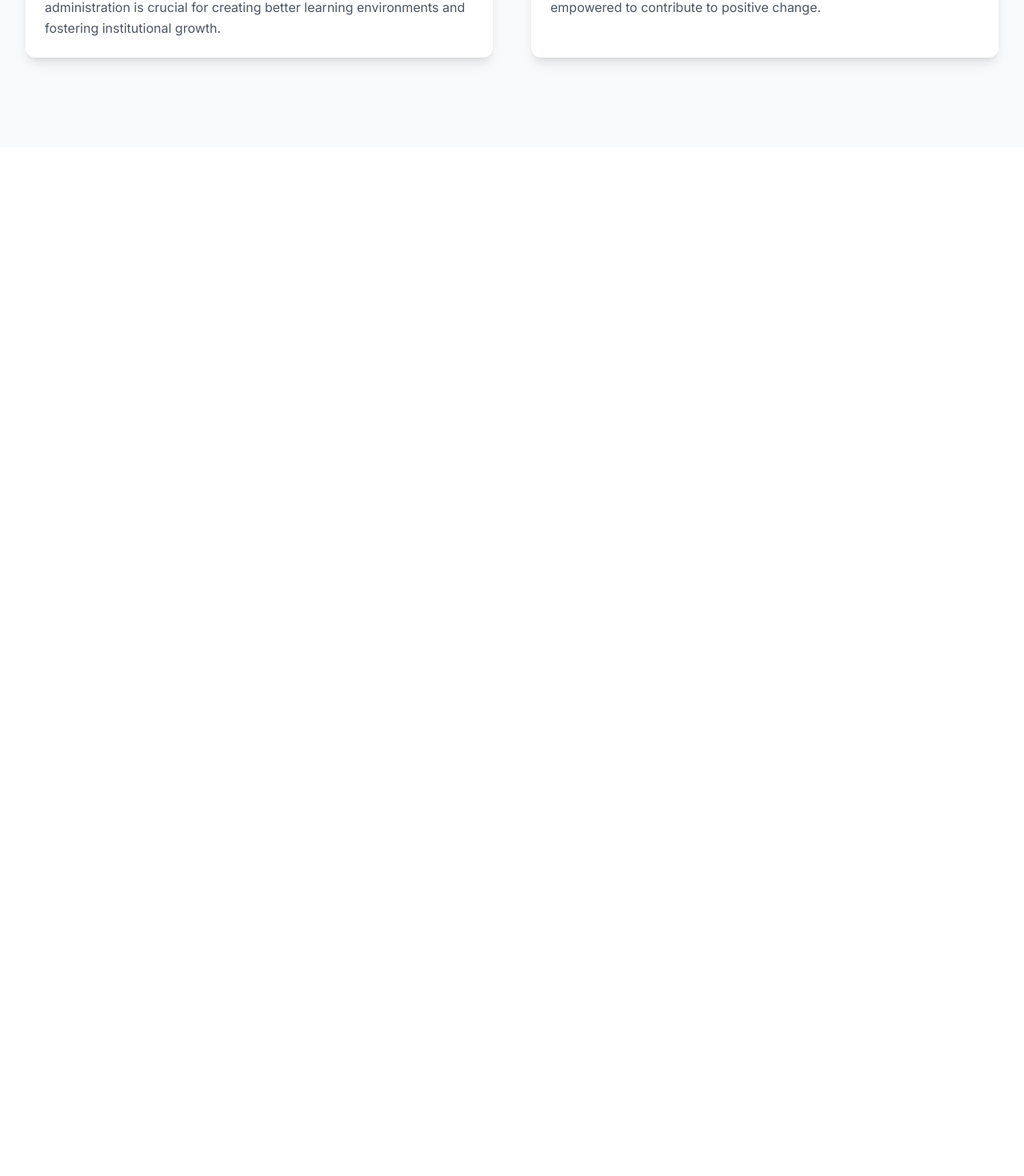
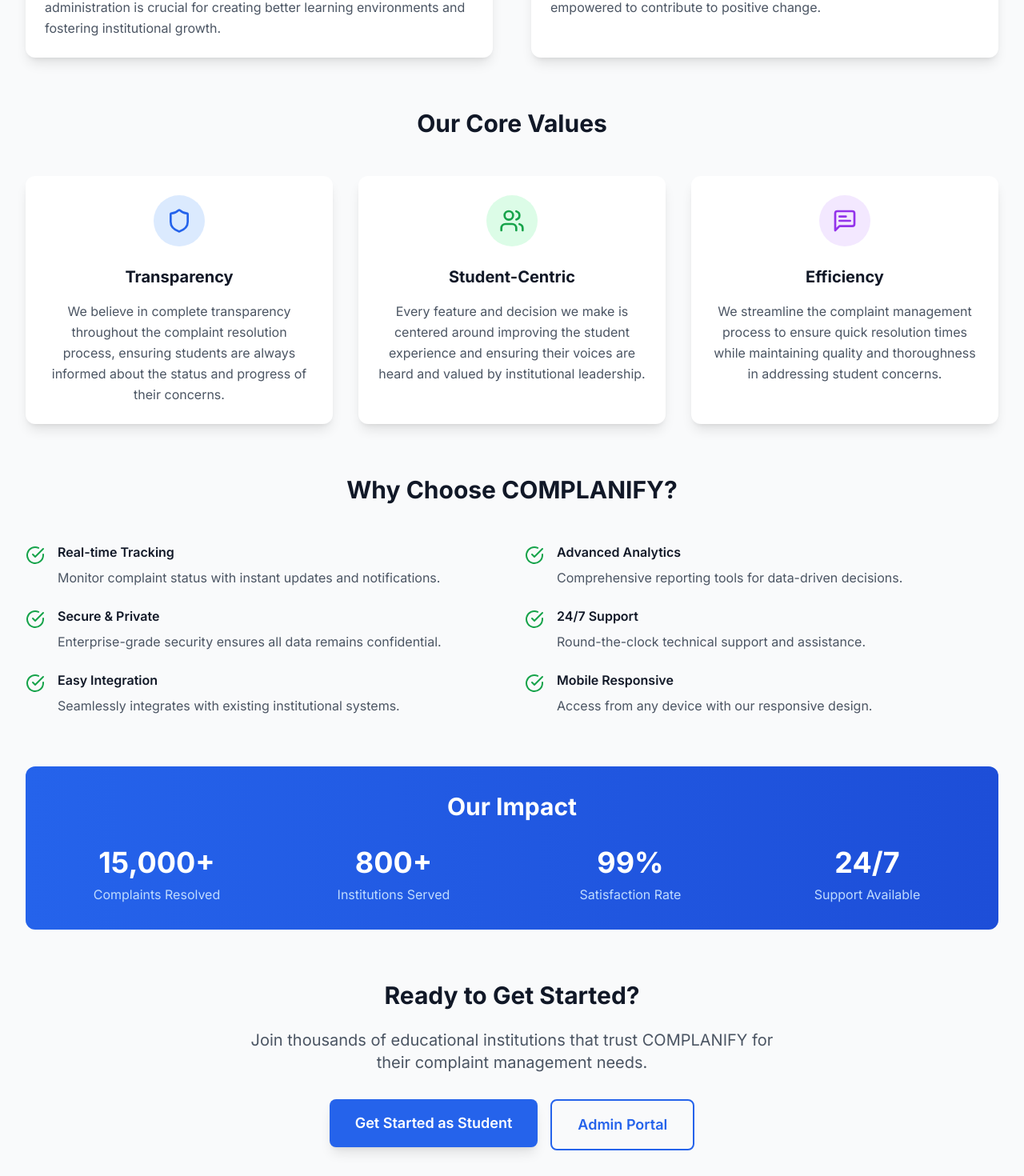
Before and after one commit to Samikshyapaudel0/complanify-cms-, a React (Vite) app in the folder project/: page /about in a window 1280 px wide. Shown: the part 625-2095 px from the top of the page at 80% size. Before the commit the page ends 809 px from the top, so only its background shows below. Built offline with nearby package versions, Linux system fonts and the light colour scheme.

Commit message:
AboutPage

```diff
--- a/project/src/pages/About.jsx
+++ b/project/src/pages/About.jsx
@@ -76,7 +76,145 @@
           </Card>
         </div>
 
+        {/* Values Section */}
+        <div className="mb-16">
+          <h2 className="text-3xl font-bold text-gray-900 text-center mb-12">Our Core Values</h2>
+          <div className="grid grid-cols-1 md:grid-cols-3 gap-8">
+            <Card className="text-center">
+              <div className="bg-blue-100 w-16 h-16 rounded-full flex items-center justify-center mx-auto mb-6">
+                <Shield className="w-8 h-8 text-blue-600" />
+              </div>
+              <h3 className="text-xl font-bold text-gray-900 mb-4">Transparency</h3>
+              <p className="text-gray-600 leading-relaxed">
+                We believe in complete transparency throughout the complaint resolution process,
+                ensuring students are always informed about the status and progress of their concerns.
+              </p>
+            </Card>
 
+            <Card className="text-center">
+              <div className="bg-green-100 w-16 h-16 rounded-full flex items-center justify-center mx-auto mb-6">
+                <Users className="w-8 h-8 text-green-600" />
+              </div>
+              <h3 className="text-xl font-bold text-gray-900 mb-4">Student-Centric</h3>
+              <p className="text-gray-600 leading-relaxed">
+                Every feature and decision we make is centered around improving the student experience
+                and ensuring their voices are heard and valued by institutional leadership.
+              </p>
+            </Card>
+
+            <Card className="text-center">
+              <div className="bg-purple-100 w-16 h-16 rounded-full flex items-center justify-center mx-auto mb-6">
+                <MessageSquareText className="w-8 h-8 text-purple-600" />
+              </div>
+              <h3 className="text-xl font-bold text-gray-900 mb-4">Efficiency</h3>
+              <p className="text-gray-600 leading-relaxed">
+                We streamline the complaint management process to ensure quick resolution times
+                while maintaining quality and thoroughness in addressing student concerns.
+              </p>
+            </Card>
+          </div>
+        </div>
+
+        {/* Features Section */}
+        <div className="mb-16">
+          <h2 className="text-3xl font-bold text-gray-900 text-center mb-12">Why Choose COMPLANIFY?</h2>
+          <div className="grid grid-cols-1 md:grid-cols-2 gap-8">
+            <div className="space-y-6">
+              <div className="flex items-start">
+                <CheckCircle className="w-6 h-6 text-green-600 mr-4 mt-1 flex-shrink-0" />
+                <div>
+                  <h4 className="font-semibold text-gray-900 mb-2">Real-time Tracking</h4>
+                  <p className="text-gray-600">Monitor complaint status with instant updates and notifications.</p>
+                </div>
+              </div>
+
+              <div className="flex items-start">
+                <CheckCircle className="w-6 h-6 text-green-600 mr-4 mt-1 flex-shrink-0" />
+                <div>
+                  <h4 className="font-semibold text-gray-900 mb-2">Secure & Private</h4>
+                  <p className="text-gray-600">Enterprise-grade security ensures all data remains confidential.</p>
+                </div>
+              </div>
+
+              <div className="flex items-start">
+                <CheckCircle className="w-6 h-6 text-green-600 mr-4 mt-1 flex-shrink-0" />
+                <div>
+                  <h4 className="font-semibold text-gray-900 mb-2">Easy Integration</h4>
+                  <p className="text-gray-600">Seamlessly integrates with existing institutional systems.</p>
+                </div>
+              </div>
+            </div>
+
+            <div className="space-y-6">
+              <div className="flex items-start">
+                <CheckCircle className="w-6 h-6 text-green-600 mr-4 mt-1 flex-shrink-0" />
+                <div>
+                  <h4 className="font-semibold text-gray-900 mb-2">Advanced Analytics</h4>
+                  <p className="text-gray-600">Comprehensive reporting tools for data-driven decisions.</p>
+                </div>
+              </div>
+
+              <div className="flex items-start">
+                <CheckCircle className="w-6 h-6 text-green-600 mr-4 mt-1 flex-shrink-0" />
+                <div>
+                  <h4 className="font-semibold text-gray-900 mb-2">24/7 Support</h4>
+                  <p className="text-gray-600">Round-the-clock technical support and assistance.</p>
+                </div>
+              </div>
+
+              <div className="flex items-start">
+                <CheckCircle className="w-6 h-6 text-green-600 mr-4 mt-1 flex-shrink-0" />
+                <div>
+                  <h4 className="font-semibold text-gray-900 mb-2">Mobile Responsive</h4>
+                  <p className="text-gray-600">Access from any device with our responsive design.</p>
+                </div>
+              </div>
+            </div>
+          </div>
+        </div>
+
+        {/* Stats Section */}
+        <div className="bg-gradient-to-r from-blue-600 to-blue-700 rounded-xl p-8 text-white mb-16">
+          <h2 className="text-3xl font-bold text-center mb-8">Our Impact</h2>
+          <div className="grid grid-cols-1 md:grid-cols-4 gap-8 text-center">
+            <div>
+              <div className="text-4xl font-bold mb-2">15,000+</div>
+              <div className="text-blue-200">Complaints Resolved</div>
+            </div>
+            <div>
+              <div className="text-4xl font-bold mb-2">800+</div>
+              <div className="text-blue-200">Institutions Served</div>
+            </div>
+            <div>
+              <div className="text-4xl font-bold mb-2">99%</div>
+              <div className="text-blue-200">Satisfaction Rate</div>
+            </div>
+            <div>
+              <div className="text-4xl font-bold mb-2">24/7</div>
+              <div className="text-blue-200">Support Available</div>
+            </div>
+          </div>
+        </div>
+
+        {/* CTA Section */}
+        <div className="text-center">
+          <h2 className="text-3xl font-bold text-gray-900 mb-6">Ready to Get Started?</h2>
+          <p className="text-xl text-gray-600 mb-8 max-w-2xl mx-auto">
+            Join thousands of educational institutions that trust COMPLANIFY for their complaint management needs.
+          </p>
+          <div className="flex flex-col sm:flex-row gap-4 justify-center">
+            <Link to="/student/signup">
+              <Button size="lg" className="px-8 py-4">
+                Get Started as Student
+              </Button>
+            </Link>
+            <Link to="/admin/login">
+              <Button variant="outline" size="lg" className="px-8 py-4">
+                Admin Portal
+              </Button>
+            </Link>
+          </div>
+        </div>
       </div>
     </div>
   );
```
